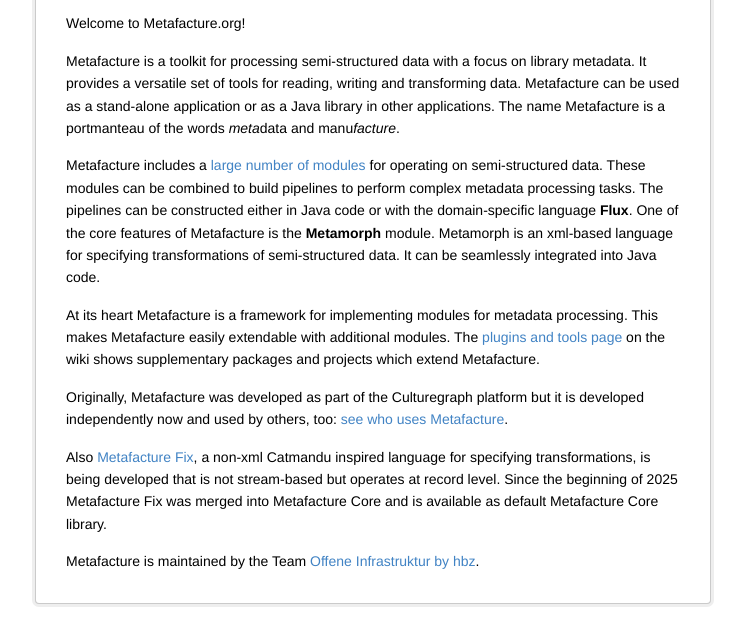
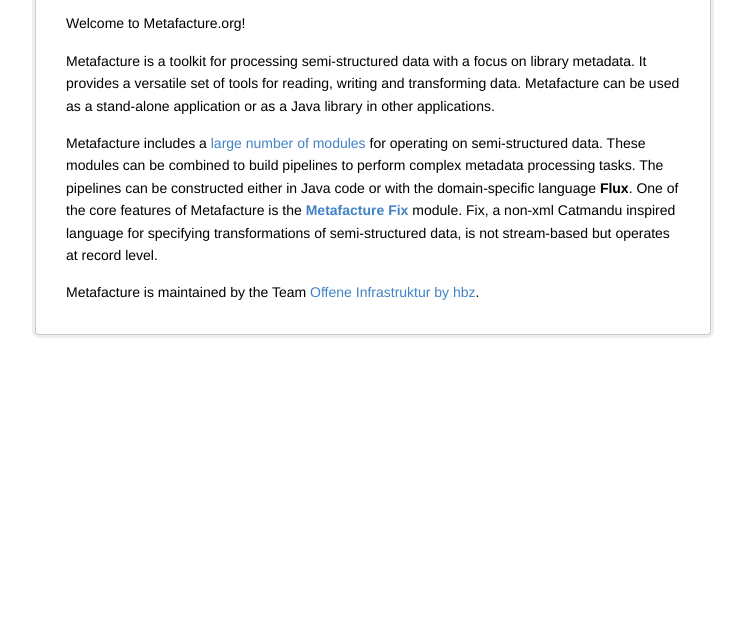
Before and after one commit to metafacture/metafacture.github.io, a plain HTML site: page index.html in a window 1280 px wide. Shown: the part 326-944 px from the top of the page, without its empty margins (267-1012 px from the left). After the commit the page ends 800 px from the top, so only its background shows below. Drawn offline with Linux system fonts and the light colour scheme.

Commit message:
Add newly generated html files by GitHub Actions.

```diff
--- a/index.html
+++ b/index.html
@@ -46,11 +46,8 @@
 <h1 class="title">Welcome</h1>
 </header>
 <p>Welcome to Metafacture.org!</p>
-<p>Metafacture is a toolkit for processing semi-structured data with a focus on library metadata. It provides a versatile set of tools for reading, writing and transforming data. Metafacture can be used as a stand-alone application or as a Java library in other applications. The name Metafacture is a portmanteau of the words <em>meta</em>data and manu<em>facture</em>.</p>
-<p>Metafacture includes a <a href="https://metafacture.org/metafacture-documentation/docs/flux/flux-commands.html">large number of modules</a> for operating on semi-structured data. These modules can be combined to build pipelines to perform complex metadata processing tasks. The pipelines can be constructed either in Java code or with the domain-specific language <strong>Flux</strong>. One of the core features of Metafacture is the <strong>Metamorph</strong> module. Metamorph is an xml-based language for specifying transformations of semi-structured data. It can be seamlessly integrated into Java code.</p>
-<p>At its heart Metafacture is a framework for implementing modules for metadata processing. This makes Metafacture easily extendable with additional modules. The <a href="https://github.com/metafacture/metafacture-core/wiki/Plugins-and-Tools">plugins and tools page</a> on the wiki shows supplementary packages and projects which extend Metafacture.</p>
-<p>Originally, Metafacture was developed as part of the Culturegraph platform but it is developed independently now and used by others, too: <a href="https://github.com/metafacture/metafacture-core/wiki/Who-uses-Metafacture">see who uses Metafacture</a>.</p>
-<p>Also <a href="%5Bhttps://github.com/metafacture/metafacture-fix%5D(https://github.com/metafacture/metafacture-core/tree/master?tab=readme-ov-file#metafacture-fix)">Metafacture Fix</a>, a non-xml Catmandu inspired language for specifying transformations, is being developed that is not stream-based but operates at record level. Since the beginning of 2025 Metafacture Fix was merged into Metafacture Core and is available as default Metafacture Core library.</p>
+<p>Metafacture is a toolkit for processing semi-structured data with a focus on library metadata. It provides a versatile set of tools for reading, writing and transforming data. Metafacture can be used as a stand-alone application or as a Java library in other applications.</p>
+<p>Metafacture includes a <a href="https://metafacture.org/metafacture-documentation/docs/flux/flux-commands.html">large number of modules</a> for operating on semi-structured data. These modules can be combined to build pipelines to perform complex metadata processing tasks. The pipelines can be constructed either in Java code or with the domain-specific language <strong>Flux</strong>. One of the core features of Metafacture is the <strong><a href="%5Bhttps://github.com/metafacture/metafacture-fix%5D(https://github.com/metafacture/metafacture-core/tree/master?tab=readme-ov-file#metafacture-fix)">Metafacture Fix</a></strong> module. Fix, a non-xml Catmandu inspired language for specifying transformations of semi-structured data, is not stream-based but operates at record level.</p>
 <p>Metafacture is maintained by the Team <a href="https://www.hbz-nrw.de/produkte/linked-open-data">Offene Infrastruktur by hbz</a>.</p>
 </body>
 </html>
```
